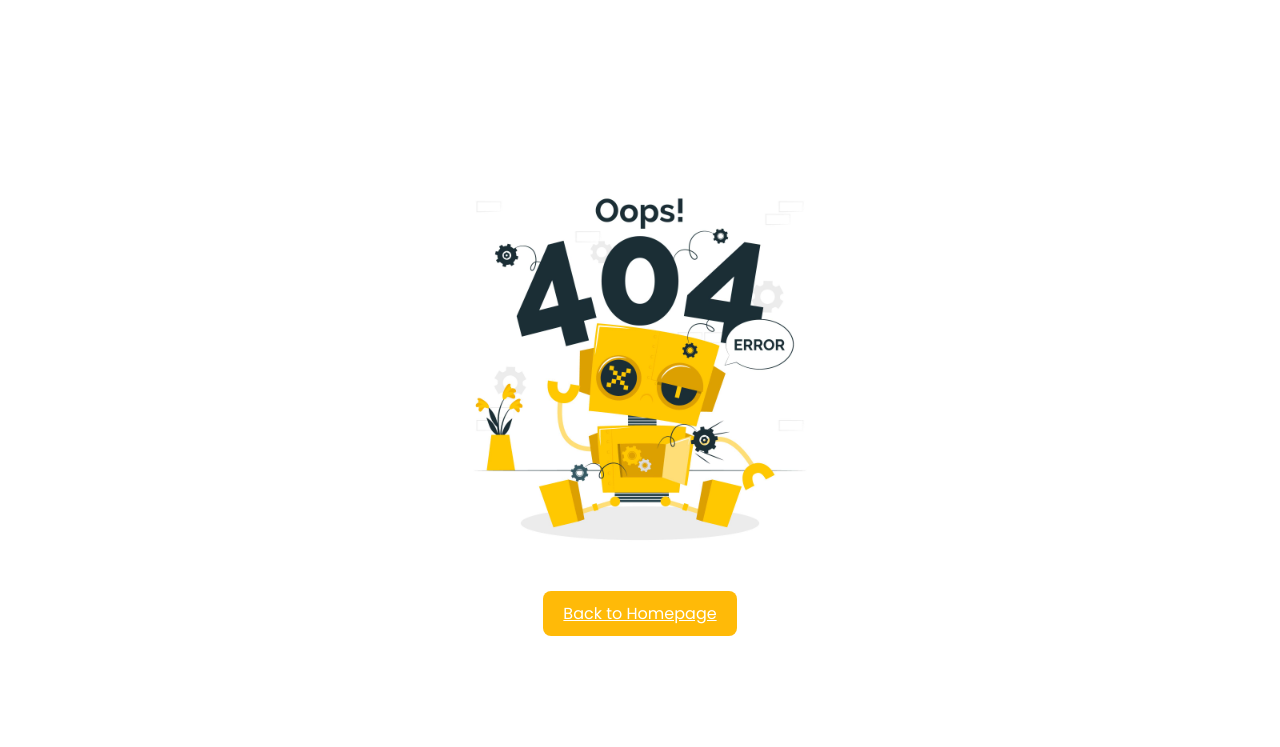
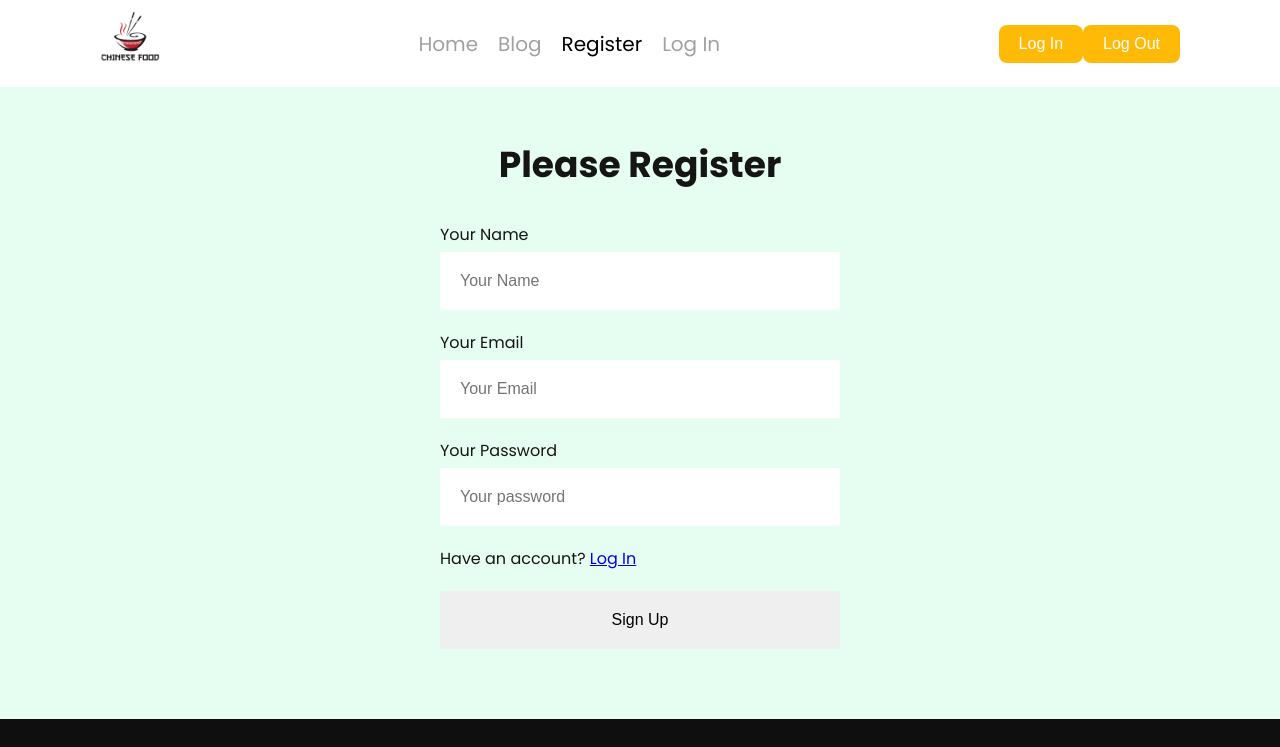
Before and after one commit to alamin360am/chinese-food-client, a React (Vite) app: page /register in a window 1280 px wide. Shown: the top 747 px of the page. Built offline with nearby package versions, Linux system fonts and the light colour scheme; no server answers.

Commit message:
log in and registration form design done

```diff
--- a/src/components/Header/Header.jsx
+++ b/src/components/Header/Header.jsx
@@ -13,10 +13,13 @@ const Header = () => {
                 <div className="nav-link">
                     <NavLink to='/' className={({isActive}) => isActive? 'active' : ''}>Home</NavLink>
                     <NavLink to='/blog' className={({isActive}) => isActive? 'active' : ''}>Blog</NavLink>
+                    <NavLink to='/register' className={({isActive}) => isActive? 'active' : ''}>Register</NavLink>
+                    <NavLink to='/login' className={({isActive}) => isActive? 'active' : ''}>Log In</NavLink>
                 </div>
                 <div className="user">
                     <div className="user-img"></div>
                     <button className="user-btn">Log In</button>
+                    <button className="user-btn">Log Out</button>
                 </div>
             </nav>
         </header>
--- a/src/components/LogIn/LogIn.jsx
+++ b/src/components/LogIn/LogIn.jsx
@@ -1,9 +1,31 @@
 import React from 'react';
+import './login.css'
+import { Link } from 'react-router-dom';
 
 const LogIn = () => {
+
+    const handleSubmit = event => {
+        event.preventDefault();
+        const email = event.target.email.value;
+        const password = event.target.password.value;
+    }
     return (
-        <div>
-            logIn
+        <div className='form'>
+            <h2 className="section-title">Log In</h2>
+            <form onSubmit={handleSubmit}>
+                <div className="input">
+                    <label>Your Email</label>
+                    <input type="email" name="email" id="email" placeholder='Your Email' required />
+                </div>
+                <div className="input">
+                    <label>Your Password</label>
+                    <input type="password" name="password" id="password" placeholder='Your password' required />
+                </div>
+                <p>New in Chinese Food? <Link to='/register'>create an account</Link></p>
+                <input type="submit" value="Log In" />
+            </form>
+            <button className="btn-outline">Google Sign In</button>
+            <button className="btn-outline">GitHub Sign In</button>
         </div>
     );
 };
--- a/src/components/LogIn/login.css
+++ b/src/components/LogIn/login.css
@@ -0,0 +1,37 @@
+.form {
+    padding: 5rem 10rem;
+    margin: 0 auto;
+    display: flex;
+    flex-direction: column;
+    justify-content: center;
+    align-items: center;
+    background-color: #e6fef1;
+}
+
+form {
+    margin-bottom: 2rem;
+}
+
+form  p {
+    margin-bottom: 2rem;
+}
+
+form .input {
+    display: flex;
+    flex-direction: column;
+    gap: 0.5rem;
+    margin-bottom: 2rem;
+}
+
+form input {
+    width: 40rem;
+    border: none;
+    outline: none;
+    padding: 2rem;
+    font-size: 1.6rem;
+}
+
+.error-message {
+    font-size: 1.6rem;
+    color: #ff1616;
+}
--- /dev/null
+++ b/src/components/Register/Register.jsx
@@ -0,0 +1,63 @@
+import React, { useState } from "react";
+import "./register.css";
+import { Link } from "react-router-dom";
+
+const Register = () => {
+    const [error, setError] = useState('');
+
+  const handleSubmit = (event) => {
+    event.preventDefault();
+    const email = event.target.email.value;
+    const password = event.target.password.value;
+    setError('');
+    if(password.length < 6) {
+        setError('Please add at least 6 characters in your password');
+        return;
+    }
+  };
+
+  return (
+    <div className="form">
+      <h2 className="section-title">Please Register</h2>
+      <form onSubmit={handleSubmit}>
+        <div className="input">
+          <label>Your Name</label>
+          <input
+            type="text"
+            name="name"
+            id="name"
+            placeholder="Your Name"
+            required
+          />
+        </div>
+        <div className="input">
+          <label>Your Email</label>
+          <input
+            type="email"
+            name="email"
+            id="email"
+            placeholder="Your Email"
+            required
+          />
+        </div>
+        <div className="input">
+          <label>Your Password</label>
+          <input
+            type="password"
+            name="password"
+            id="password"
+            placeholder="Your password"
+            required
+          />
+        </div>
+        <p>
+          Have an account? <Link to="/login">Log In</Link>
+        </p>
+        <p className="error-message">{error}</p>
+        <input type="submit" value="Sign Up" />
+      </form>
+    </div>
+  );
+};
+
+export default Register;
--- a/src/index.css
+++ b/src/index.css
@@ -66,6 +66,17 @@ section {
   background-color: #F48C06;
 }
 
+.btn-outline {
+  border: none;
+  outline: none;
+  font-size: 1.6rem;
+  padding: 1rem 2rem;
+  background-color: transparent;
+  margin-bottom: 1rem;
+  border: 1px solid #ffba08;
+  cursor: pointer;
+}
+
 @media screen and (max-width: 991px) {
   .col-4 {grid-template-columns: repeat(2, 1fr);}
 }
```
Also changed, not shown: src/main.jsx (+10 -0 lines), src/components/Register/register.css (added).
